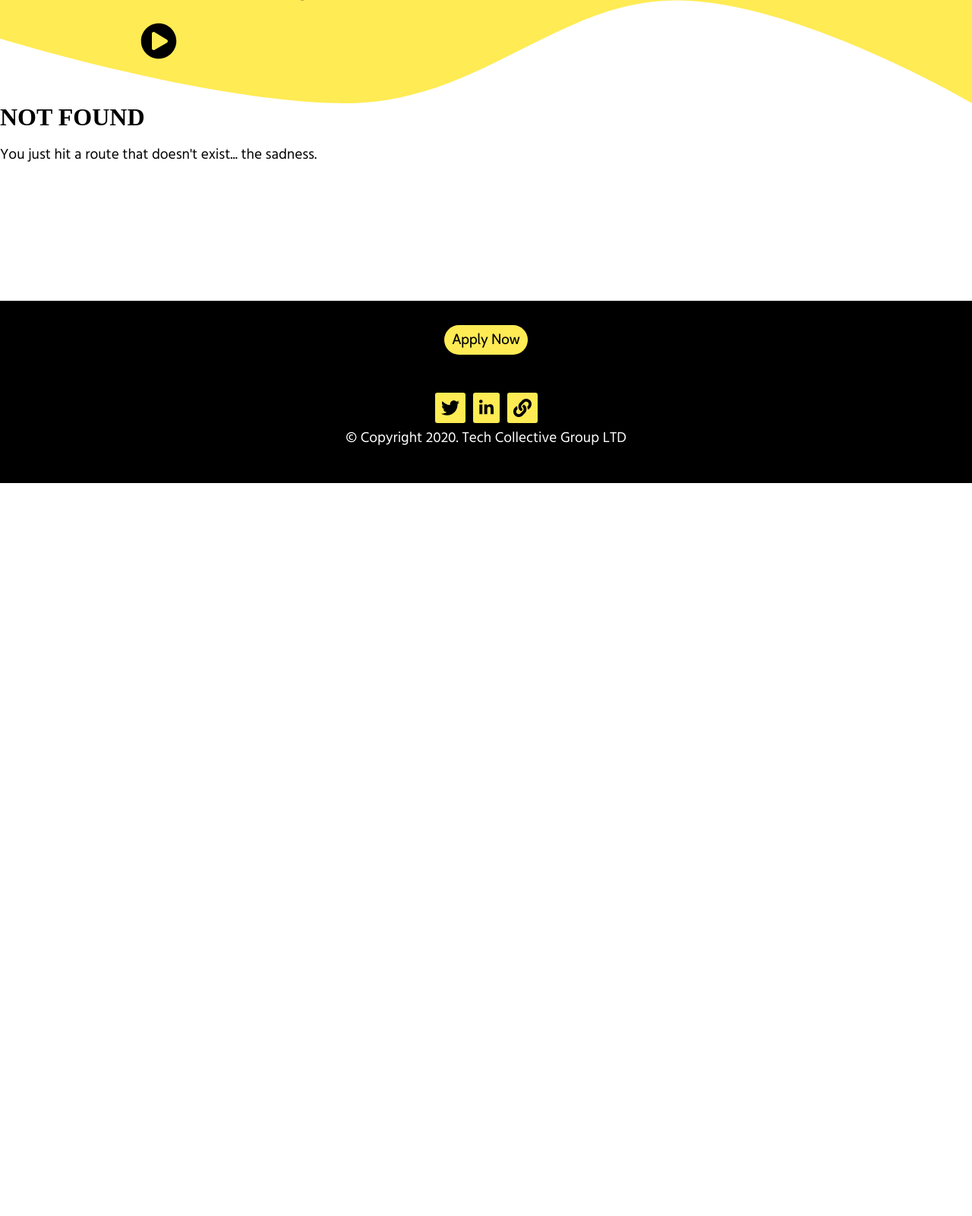
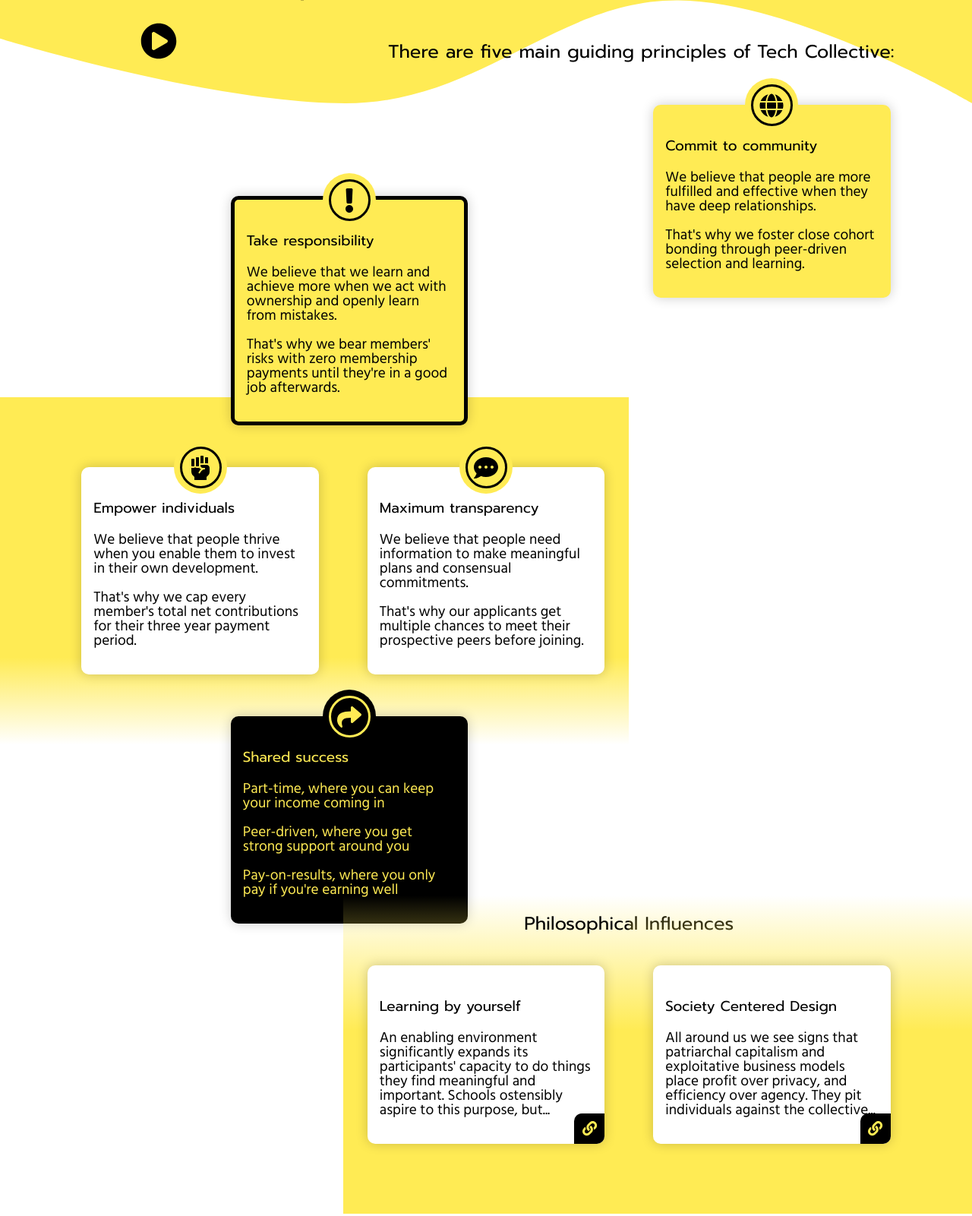
Before and after one commit to julian-garcia/tech-collective, a Gatsby site: page /philosophy in a window 1280 px wide. Before the commit this address had no page. Shown: the part 164-1765 px from the top of the page at 76% size. Before the commit the page ends 800 px from the top, so only its background shows below. Built offline with nearby package versions, Linux system fonts and the light colour scheme; Gatsby itself is replaced by a stand-in of ours.

Commit message:
Build philosophy page

```diff
--- a/src/components/layout.js
+++ b/src/components/layout.js
@@ -1,12 +1,12 @@
 import React from "react"
 import PropTypes from "prop-types"
 import { useStaticQuery, graphql } from "gatsby"
-import { Link } from "gatsby"
 import { FontAwesomeIcon } from '@fortawesome/react-fontawesome'
 import { faTwitter, faLinkedinIn } from '@fortawesome/free-brands-svg-icons'
 import { faLink } from '@fortawesome/free-solid-svg-icons'
 
 import Header from "./header"
+import Modal from "../components/modal"
 import "../style/main.scss"
 
 const Layout = ({ children }) => {
@@ -25,14 +25,20 @@
       <Header siteTitle={data.site.siteMetadata.title} />
       <main className="page-content">{children}</main>
       <footer className="footer">
-        <Link to="/" className="button primary" style={{marginBottom:'40px'}}>Apply Now</Link>
+        <a href="https://docs.google.com/forms/d/e/1FAIpQLSdlaOkV39i4pSkLOf_nbAlygB8jtb3RXptCnDabb-65-MT9Ww/viewform" target="_blank" className="button primary" rel="noreferrer" style={{marginBottom:'40px'}}>Apply Now</a>
         <div>
-          <a href="/"><FontAwesomeIcon icon={faTwitter} role="button" aria-label="Twitter" className="footer-social-icon" /></a>
-          <a href="/"><FontAwesomeIcon icon={faLinkedinIn} role="button" aria-label="LinkedIn" className="footer-social-icon" /></a>
-          <a href="/"><FontAwesomeIcon icon={faLink} role="button" aria-label="Blog" className="footer-social-icon" /></a>
+          <a href="https://twitter.com/richardcrng"><FontAwesomeIcon icon={faTwitter} role="button" aria-label="Twitter" className="footer-social-icon" /></a>
+          <a href="https://www.linkedin.com/in/richardcrng"><FontAwesomeIcon icon={faLinkedinIn} role="button" aria-label="LinkedIn" className="footer-social-icon" /></a>
+          <a href="https://techcollective.substack.com"><FontAwesomeIcon icon={faLink} role="button" aria-label="Blog" className="footer-social-icon" /></a>
         </div>
         <p>&copy; Copyright {new Date().getFullYear()}. Tech Collective Group LTD</p>
       </footer>
+      <Modal>
+        <video controls="controls" width="100%" height="auto">
+          <source src="https://s3.us-west-2.amazonaws.com/secure.notion-static.com/c2c4d373-c29e-4f1d-a559-bd4ea7e3281d/Tech_Collective_-_calmer.mp4?X-Amz-Algorithm=AWS4-HMAC-SHA256&X-Amz-Credential=AKIAT73L2G45O3KS52Y5%2F20200605%2Fus-west-2%2Fs3%2Faws4_request&X-Amz-Date=20200605T002548Z&X-Amz-Expires=86400&X-Amz-Signature=95eceb782a853265a0e25b80a17f3686871233246ea9c83f5205c225feb0e741&X-Amz-SignedHeaders=host" type="video/mp4" />
+          <track default kind="captions" srcLang="en" src="" label="English subtitles" />
+        </video>
+      </Modal>
     </>
   )
 }
--- /dev/null
+++ b/src/pages/philosophy.js
@@ -0,0 +1,106 @@
+import React from "react"
+import { FontAwesomeIcon } from '@fortawesome/react-fontawesome'
+import { faExclamation, faCommentDots, faShare, faFistRaised, faGlobe, faLink } from '@fortawesome/free-solid-svg-icons'
+
+import Layout from "../components/layout"
+import SEO from "../components/seo"
+
+const PhilosophyPage = () => (
+  <Layout>
+    <SEO title="Philosophy" />
+    <h2 className="heading desktop-move-up heading-right">There are five main guiding principles of Tech Collective:</h2>
+    <div className="section-grid desktop-move-up">
+      <div className="block-container tablet-landscape-up"></div>
+      <div className="block-container tablet-landscape-up"></div>
+      <div className="block-container desktop-move-left desktop-move-down">
+        <div className="block primary dark-border">
+          <div className="block-icon-container primary">
+            <FontAwesomeIcon icon={faExclamation} className="block-icon" />
+          </div>
+          <h3 className="heading">Take responsibility</h3>
+          <p>We believe that we learn and achieve more when we act with ownership and openly learn from mistakes.</p>
+          <p>That's why we bear members' risks with zero membership payments until they're in a good job afterwards.</p>
+        </div>
+      </div>
+      <div className="block-container" style={{display:'block'}}>
+        <div className="block primary">
+          <div className="block-icon-container primary">
+            <FontAwesomeIcon icon={faGlobe} className="block-icon" />
+          </div>
+          <h3 className="heading">Commit to community</h3>
+          <p>We believe that people are more fulfilled and effective when they have deep relationships.</p>
+          <p>That's why we foster close cohort bonding through peer-driven selection and learning.</p>
+        </div>
+      </div>
+      <div className="block-container tablet-landscape-up"></div>
+    </div>
+    <div className="section-grid desktop-move-up">
+      <div className="block-container primary-fade tablet-landscape-up"></div>
+      <div className="block-container primary-fade desktop-pad-vertical">
+        <div className="block">
+          <div className="block-icon-container primary">
+            <FontAwesomeIcon icon={faFistRaised} className="block-icon" />
+          </div>
+          <h3 className="heading">Empower individuals</h3>
+          <p>We believe that people thrive when you enable them to invest in their own development.</p>
+          <p>That's why we cap every member's total net contributions for their three year payment period.</p>
+        </div>
+      </div>
+      <div className="block-container primary-fade desktop-pad-vertical">
+        <div className="block">
+          <div className="block-icon-container primary">
+            <FontAwesomeIcon icon={faCommentDots} className="block-icon" />
+          </div>
+          <h3 className="heading">Maximum transparency</h3>
+          <p>We believe that people need information to make meaningful plans and consensual commitments.</p>
+          <p>That's why our applicants get multiple chances to meet their prospective peers before joining.</p>
+        </div>
+      </div>
+      <div className="block-container tablet-landscape-up"></div>
+      <div className="block-container tablet-landscape-up"></div>
+    </div>
+    <div className="section-grid desktop-move-up">
+      <div className="block-container tablet-landscape-up"></div>
+      <div className="block-container tablet-landscape-up"></div>
+      <div className="block-container desktop-move-left">
+        <div className="block primary dark">
+          <div className="block-icon-container dark">
+            <FontAwesomeIcon icon={faShare} className="block-icon" />
+          </div>
+          <h3 className="heading">Shared success</h3>
+          <p>Part-time, where you can keep your income coming in</p>
+          <p>Peer-driven, where you get strong support around you</p>
+          <p>Pay-on-results, where you only pay if you're earning well</p>
+        </div>
+      </div>
+      <div className="block-container tablet-landscape-up"></div>
+      <div className="block-container tablet-landscape-up"></div>
+    </div>
+    <div className="section-grid desktop-move-up">
+      <div className="block-container tablet-landscape-up"></div>
+      <div className="block-container tablet-landscape-up"></div>
+      <div className="block-container primary-reverse-fade desktop-pad-vertical">
+        <h2 className="heading section-heading-right">Philosophical Influences</h2>
+        <div className="block">
+          <h3 className="heading">Learning by yourself</h3>
+          <p>An enabling environment significantly expands its participants' capacity to do things they find meaningful and important. Schools ostensibly aspire to this purpose, but...</p>
+          <a href="https://notes.andymatuschak.org/Enabling_environment" rel="noreferrer" target="_blank" className="block-button">
+            <FontAwesomeIcon icon={faLink} className="dark" />
+          </a>
+        </div>
+      </div>
+      <div className="block-container primary-reverse-fade desktop-pad-vertical">
+        <div className="block">
+          <h3 className="heading">Society Centered Design</h3>
+          <p>All around us we see signs that patriarchal capitalism and exploitative business models place profit over privacy, and efficiency over agency. They pit individuals against the collective...</p>
+          <a href="https://societycentered.design/" target="_blank" rel="noreferrer" className="block-button">
+            <FontAwesomeIcon icon={faLink} className="dark" />
+          </a>
+        </div>
+      </div>
+      <div className="block-container primary-reverse-fade tablet-landscape-up"></div>
+    </div>
+  </Layout>
+)
+
+export default PhilosophyPage
--- /dev/null
+++ b/src/style/_blocks.scss
@@ -0,0 +1,97 @@
+
+.block {
+  position: relative;
+  background: white;
+  box-shadow: 0px 0px 16px rgba(0, 0, 0, 0.2);
+  border-radius: 10px;
+  margin: 0;
+  padding: 2.5rem 1rem 1rem;
+  flex: 1;
+
+  &-container {
+    position: relative;
+    padding: 2rem 1rem 2.5rem;
+
+    @media (min-width: $tablet-portrait) { display: flex; }
+    @media (min-width: $tablet-landscape) { padding: 1rem 0 1rem; }
+  }
+
+  &-button {
+    position: absolute;
+    right: 0;
+    bottom: 0;
+    background: black;
+    border-radius: 10px 0px;
+    text-align: center;
+    height: 40px;
+    width: 40px;
+    padding-top: 10px;
+  }
+
+  .heading {
+    margin-top: 0;
+  }
+
+  .list {
+    display: grid;
+    grid-template-columns: 2rem 1fr;
+
+    p {
+      margin: 0 0 5px;
+    }
+
+    &-emoji {
+      line-height: 1.4rem;
+      font-size: 1.4rem;
+      margin-top: 2px;
+    }
+  }
+
+  @media (min-width: $tablet-portrait) {
+    margin: 1rem;
+  }
+
+  @media (min-width: $desktop) {
+    margin: 2rem 2rem;
+  }
+}
+
+.block-icon {
+  margin-top: 20px;
+  font-size: 32px;
+
+  &-container {
+    width: 70px;
+    height: 70px;
+    border-radius: 50%;
+    position: absolute;
+    left: 50%;
+    top: -35px;
+    transform: translateX(-50%);
+    text-align: center;
+
+    &::before{
+      content: '';
+      height: 55px;
+      width: 55px;
+      border: 3px solid black;
+      border-radius: 50%;
+      position: absolute;
+      left: 8px;
+      top: 8px;
+    }
+
+    &.dark::before{
+      border: 3px solid $primary-colour;
+    }
+  }
+
+  &.primary {
+    color: $primary-colour;
+    background: black;
+  }
+}
+
+.dark-border {
+  border: 5px solid black;
+}
--- a/src/style/_content.scss
+++ b/src/style/_content.scss
@@ -8,6 +8,20 @@
 .heading {
   font-family: $heading-font;
   font-weight: normal;
+}
+
+.heading-right {
+  text-align: center;
+  padding: 0 1rem;
+
+  @media (min-width: $tablet-landscape) {
+    text-align: right;
+    padding: 90px 8vw 70px 0;
+  }
+
+  @media (min-width: $desktop) {
+    padding: 0 8vw 70px 0;
+  }
 }
 
 .button {
@@ -80,11 +94,11 @@
 }
 
 .tablet-up {
-  display: none;
-  @media (min-width: $tablet-portrait) { display: inherit; }
+  display: none !important;
+  @media (min-width: $tablet-portrait) { display: inherit !important; }
 }
 
 .tablet-landscape-up {
-  display: none;
-  @media (min-width: $tablet-landscape) { display: inherit; }
+  display: none !important;
+  @media (min-width: $tablet-landscape) { display: inherit !important; }
 }
--- a/src/style/_nav.scss
+++ b/src/style/_nav.scss
@@ -5,6 +5,12 @@
     font-family: $nav-menu-font;
     font-size: 1.2rem;
     margin: 0 1rem 0 0;
+    border-bottom: 3px solid transparent;
+
+    &.active {
+      border-bottom: 3px solid black;
+    }
+
     @media (min-width: $tablet-landscape) {
       margin: 0 2rem 0 0;
     }
--- a/src/style/_page-sections.scss
+++ b/src/style/_page-sections.scss
@@ -19,7 +19,7 @@
   }
 }
 
-.section-heading {
+.section-heading-left {
   margin-bottom: 0;
   padding: 0 .5rem;
   text-align: center;
@@ -33,81 +33,15 @@
   }
 }
 
-.block {
-  position: relative;
-  background: white;
-  box-shadow: 0px 0px 16px rgba(0, 0, 0, 0.2);
-  border-radius: 10px;
-  margin: 0;
-  padding: 2.5rem 1rem 1rem;
-
-  &-container {
-    position: relative;
-    padding: 1rem 1rem 2.5rem;
-    @media (min-width: $tablet-landscape) { padding: 0 0 1rem; }
-  }
-
-  .heading {
-    margin-top: 0;
-  }
-
-  .list {
-    display: grid;
-    grid-template-columns: 2rem 1fr;
-
-    p {
-      margin: 0 0 5px;
-    }
-
-    &-emoji {
-      line-height: 1.4rem;
-      font-size: 1.4rem;
-      margin-top: 2px;
-    }
-  }
+.section-heading-right {
+  text-align: center;
 
   @media (min-width: $tablet-portrait) {
-    margin: 1rem;
-  }
-
-  @media (min-width: $desktop) {
-    margin: 2rem 2rem;
-  }
-}
-
-.block-icon {
-  margin-top: 20px;
-  font-size: 32px;
-
-  &-container {
-    width: 70px;
-    height: 70px;
-    border-radius: 50%;
     position: absolute;
-    left: 50%;
-    top: -35px;
+    top: 0;
+    left: 100%;
     transform: translateX(-50%);
-    text-align: center;
-
-    &::before{
-      content: '';
-      height: 55px;
-      width: 55px;
-      border: 3px solid black;
-      border-radius: 50%;
-      position: absolute;
-      left: 8px;
-      top: 8px;
-    }
-
-    &.dark::before{
-      border: 3px solid $primary-colour;
-    }
-  }
-
-  &.primary {
-    color: $primary-colour;
-    background: black;
+    width: 100%;
   }
 }
 
@@ -137,8 +71,19 @@
   color: black;
 }
 
+.primary-fade {
+  background: linear-gradient(180deg, $primary-colour 74.9%, rgba(white, 0) 100%);
+  color: black;
+}
+
+.primary-reverse-fade {
+  background: linear-gradient(180deg, rgba(white, 0) 0%, $primary-colour 42.39%);
+  color: black;
+}
+
 .dark {
   background: black;
+  color: $primary-colour;
 }
 
 .home-margin {
@@ -152,3 +97,37 @@
     padding-top: 290px;
   }
 }
+
+.page-margin { padding-top: 60px; }
+
+.desktop-move {
+  &-up {
+    margin-top: 0;
+    @media (min-width: $tablet-landscape) {
+      margin-top: -85px;
+    }
+  }
+
+  &-left {
+    @media (min-width: $tablet-landscape) {
+      margin-left: -180px;
+      margin-right: 180px;
+    }
+  }
+
+  &-down {
+    @media (min-width: $tablet-landscape) {
+      margin-top: 120px;
+      z-index: 9;
+    }
+  }
+}
+
+.desktop-pad {
+  &-vertical {
+    @media (min-width: $tablet-landscape) {
+      padding-top: 60px;
+      padding-bottom: 60px;
+    }
+  }
+}
--- a/src/style/main.scss
+++ b/src/style/main.scss
@@ -6,4 +6,5 @@
         './footer',
         './content',
         './modal',
+        './blocks',
         './page-sections';
```
Also changed, not shown: src/components/header.js (+4 -4 lines), src/pages/index.js (+2 -9 lines).
